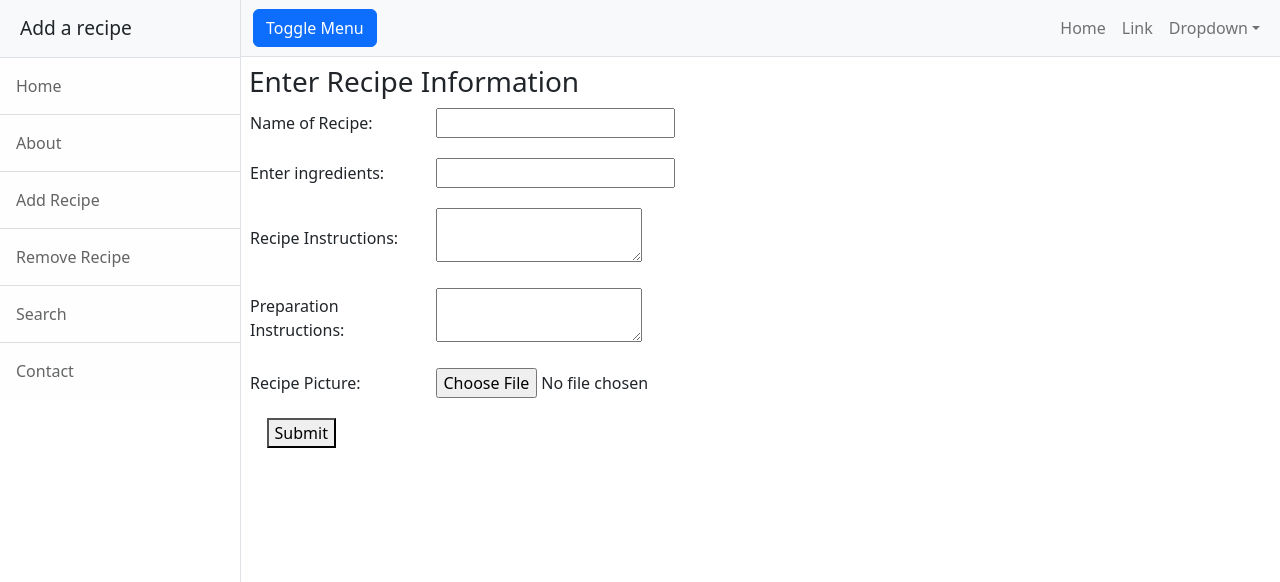
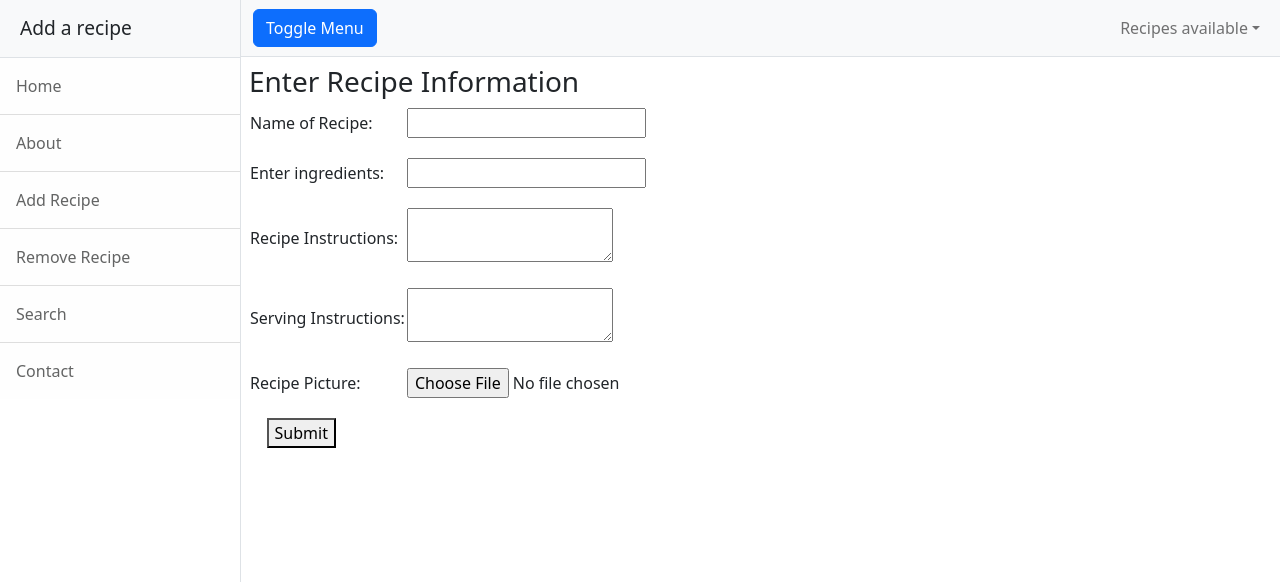
Before and after one commit to Memerax/flaskProject, a Flask app: page /add_recipe in a window 1280 px wide. Shown: the top 582 px of the page. Run offline with Flask 3, Linux system fonts and the light colour scheme; parts of the project's set-up code (start-up, migrations or seed data) failed here and were passed over; some libraries are stand-ins or nearby versions.

Commit message:
Added recipe drop down menu

```diff
--- a/app.py
+++ b/app.py
@@ -8,16 +8,18 @@ app = Flask(__name__)
 app.config['SECRET_KEY'] = '5b1d36b483c040bed12ec570d12b6a47'
 app.config['SUBMITTED_DATA'] = os.path.join('static', 'data_dir', '')
 app.config['SUBMITTED_IMG'] = os.path.join('static', 'image_dir', '')
+list_of_recipes = os.listdir('./static/data_dir')
+list_of_recipes = [x.replace(".csv", "") for x in list_of_recipes]
 
 
 @app.route('/')
 def home():
-    return render_template('home.html')
+    return render_template('home.html', list_of_recipes=list_of_recipes)
 
 
 @app.route('/about')
 def about():
-    return render_template('about.html', title="About")
+    return render_template('about.html', title="About", list_of_recipes=list_of_recipes)
 
 
 @app.route('/add_recipe', methods=["GET", "POST"])
@@ -28,11 +30,18 @@ def add_recipe():
         recipe_name = form.recipe_name.data
         ingredients = form.ingredients.data
         instructions = form.instructions.data
-        preparation = form.preparation
+        serving = form.serving.data
         pic_filename = recipe_name.lower().replace(" ", "_") \
                        + '.' + secure_filename(form.food_picture.data.filename).split('.')[-1]
         form.food_picture.data.save(os.path.join(app.config['SUBMITTED_IMG'] + pic_filename))
+        df = pd.DataFrame([{'Recipe name': recipe_name, 'Ingredients': ingredients,
+                            'Preparation instructions': instructions, 'Serving Instructions': serving,
+                            'picture': pic_filename}])
+        df.to_csv(os.path.join(app.config['SUBMITTED_DATA'] + recipe_name.lower().replace(" ", "_") + '.csv'))
+        list_of_recipes = os.listdir('./static/data_dir')
+        list_of_recipes = [x.replace(".csv", "") for x in list_of_recipes]
         return redirect(url_for('home'))
+
     return render_template('add_recipe.html', title="Add a recipe", form=form)
 
 
@@ -51,6 +60,14 @@ def search():
     return render_template('search.html', title="Search page")
 
 
+@app.route('/display_recipe/<name>')
+def render_information(name):
+    df = pd.read_csv(os.path.join(app.config['SUBMITTED_DATA'] + name.lower().replace(" ", "_") + '.csv'),
+                     index_col=False)
+    print(df.iloc[0]['name'])
+    return render_template('view_beneficiary.html', beneficiary=df.iloc[0])
+
+
 @app.errorhandler(404)
 def page_not_found(e):
     return render_template('404.html'), 404
--- a/forms.py
+++ b/forms.py
@@ -9,5 +9,5 @@ class RecipeAddForm(FlaskForm):
     recipe_name = StringField("Name of Recipe: ", validators=[DataRequired(), Length(max=100)])
     ingredients = StringField("Enter ingredients: ", validators=[DataRequired()])
     instructions = TextAreaField("Recipe Instructions: ", validators=[DataRequired()])
-    preparation = TextAreaField("Preparation Instructions: ", validators=[DataRequired()])
+    serving = TextAreaField("Serving Instructions: ", validators=[DataRequired()])
     food_picture = FileField('Recipe Picture:', validators=[FileRequired()])
--- a/templates/about.html
+++ b/templates/about.html
@@ -1,5 +1,9 @@
 {% extends "base.html" %}
-
+{% block nav_content %}
+    {% for x in list_of_recipes %}
+        <a class="dropdown-item" href="#!">{{ x }}</a>
+    {% endfor %}
+{% endblock %}
 {% block page_content %}
 This is about
 {% endblock %}
--- a/templates/add_recipe.html
+++ b/templates/add_recipe.html
@@ -1,5 +1,10 @@
 {% extends "base.html" %}
 {% from "form-macros.html" import render_field %}
+{% block nav_content %}
+    {% for x in list_of_recipes %}
+        <a class="dropdown-item" href="#!">{{ x }}</a>
+    {% endfor %}
+{% endblock %}
 {% block page_content %}
 <section>
     <form action="" enctype="multipart/form-data" method="post">
@@ -11,7 +16,7 @@
             {{ render_field(form.recipe_name, size=20) }}
             {{ render_field(form.ingredients, size=20) }}
             {{ render_field(form.instructions, size=20) }}
-            {{ render_field(form.preparation, size=20) }}
+            {{ render_field(form.serving, size=20) }}
             {{ render_field(form.food_picture, size=20) }}
 
         </table>
--- a/templates/base.html
+++ b/templates/base.html
@@ -1,3 +1,4 @@
+
 <!DOCTYPE html>
 <html lang="en">
     <head>
@@ -44,15 +45,12 @@
                         <button class="navbar-toggler" type="button" data-bs-toggle="collapse" data-bs-target="#navbarSupportedContent" aria-controls="navbarSupportedContent" aria-expanded="false" aria-label="Toggle navigation"><span class="navbar-toggler-icon"></span></button>
                         <div class="collapse navbar-collapse" id="navbarSupportedContent">
                             <ul class="navbar-nav ms-auto mt-2 mt-lg-0">
-                                <li class="nav-item active"><a class="nav-link" href="#!">Home</a></li>
-                                <li class="nav-item"><a class="nav-link" href="#!">Link</a></li>
                                 <li class="nav-item dropdown">
-                                    <a class="nav-link dropdown-toggle" id="navbarDropdown" href="#" role="button" data-bs-toggle="dropdown" aria-haspopup="true" aria-expanded="false">Dropdown</a>
+                                    <a class="nav-link dropdown-toggle" id="navbarDropdown" href="#" role="button" data-bs-toggle="dropdown" aria-haspopup="true" aria-expanded="false">Recipes available</a>
                                     <div class="dropdown-menu dropdown-menu-end" aria-labelledby="navbarDropdown">
-                                        <a class="dropdown-item" href="#!">Action</a>
-                                        <a class="dropdown-item" href="#!">Another action</a>
-                                        <div class="dropdown-divider"></div>
-                                        <a class="dropdown-item" href="#!">Something else here</a>
+                                        {% block nav_content%}
+                                        {% endblock %}
+
                                     </div>
                                 </li>
                             </ul>
--- a/templates/contact.html
+++ b/templates/contact.html
@@ -1,5 +1,9 @@
 {% extends "base.html" %}
-
+{% block nav_content %}
+    {% for x in list_of_recipes %}
+        <a class="dropdown-item" href="#!">{{ x }}</a>
+    {% endfor %}
+{% endblock %}
 {% block page_content %}
 This is contact
 {% endblock %}
--- a/templates/remove_recipe.html
+++ b/templates/remove_recipe.html
@@ -1,5 +1,9 @@
 {% extends "base.html" %}
-
+{% block nav_content %}
+    {% for x in list_of_recipes %}
+        <a class="dropdown-item" href="#!">{{ x }}</a>
+    {% endfor %}
+{% endblock %}
 {% block page_content %}
 This is remove_recipe
 {% endblock %}
--- a/templates/search.html
+++ b/templates/search.html
@@ -1,5 +1,9 @@
 {% extends "base.html" %}
-
+{% block nav_content %}
+    {% for x in list_of_recipes %}
+        <a class="dropdown-item" href="#!">{{ x }}</a>
+    {% endfor %}
+{% endblock %}
 {% block page_content %}
 This is search
 {% endblock %}
```
Also changed, not shown: templates/home.html (+5 -2 lines).
